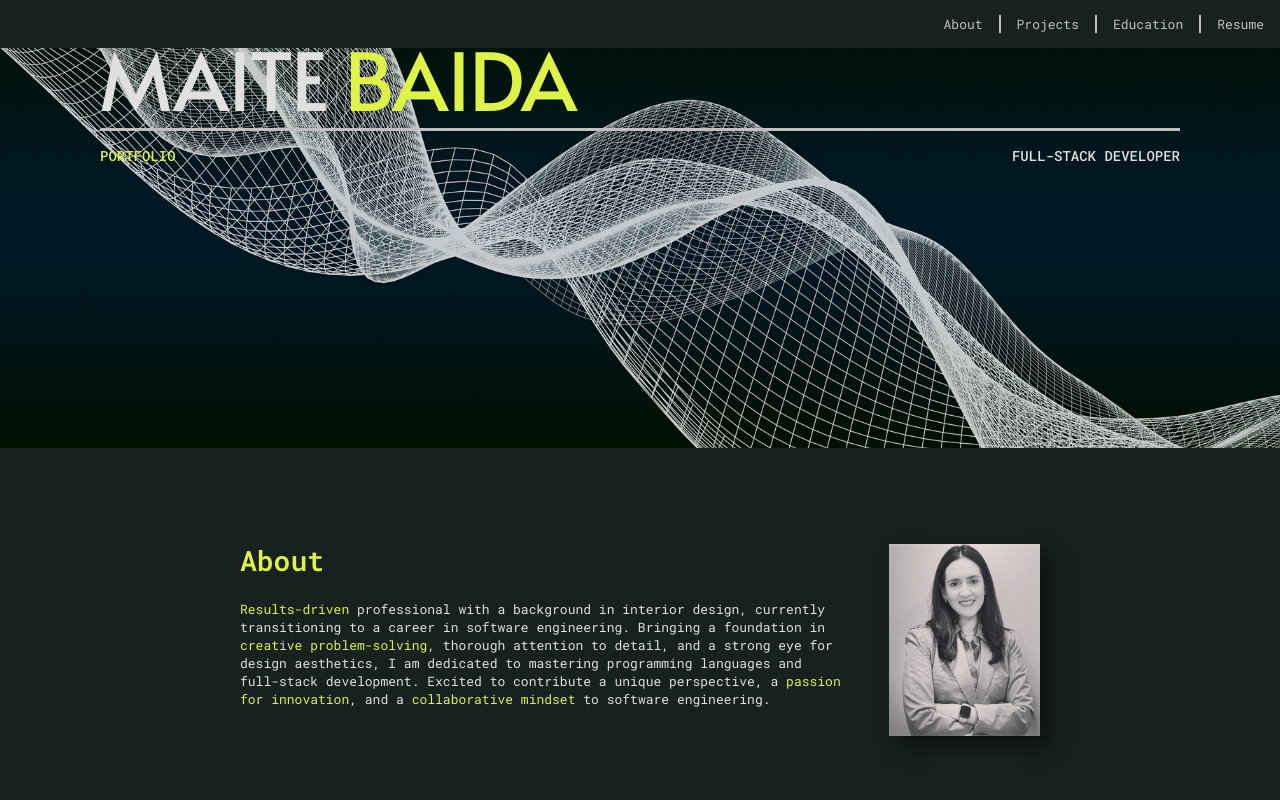
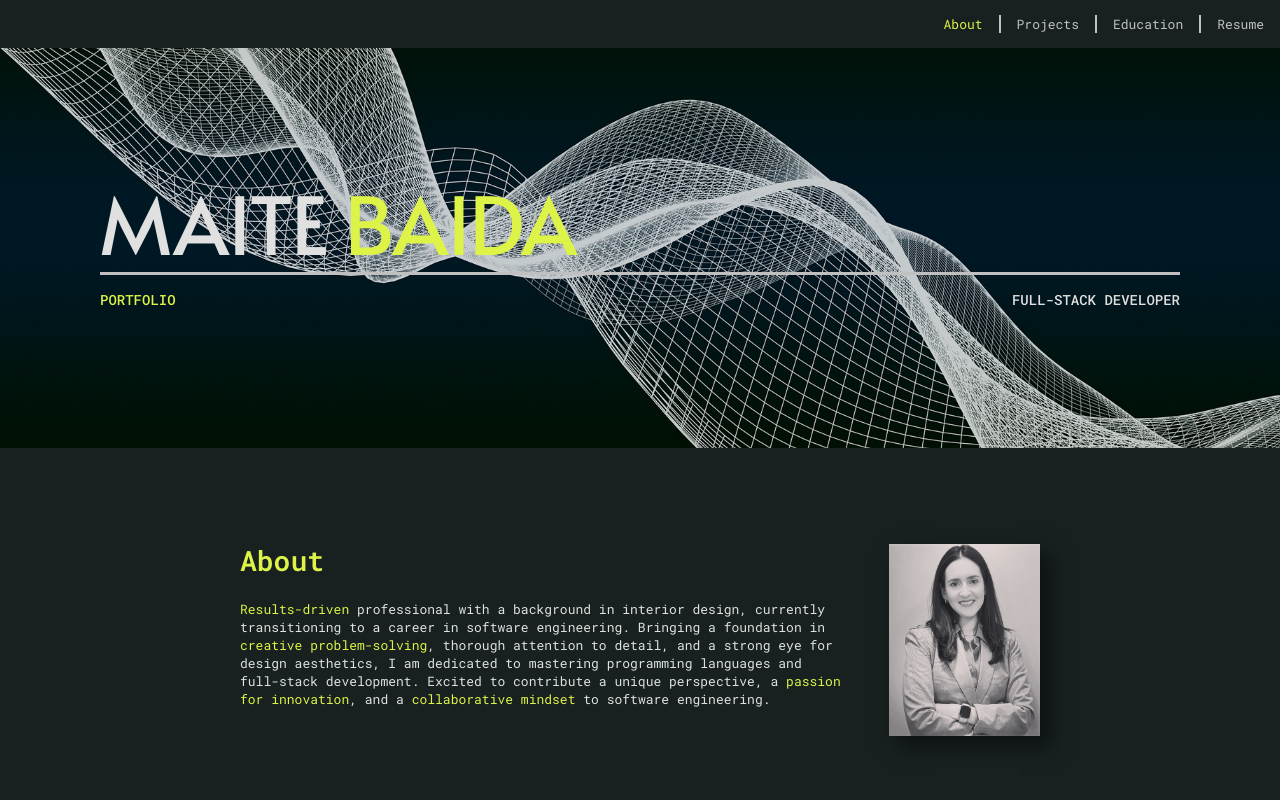
Before and after one commit to MaiteBaida/portfolio, a React (Create React App) app: page / in a window 1280 px wide. Shown: the top 800 px of the page. Built offline with nearby package versions, Linux system fonts and the light colour scheme.

Commit message:
adding project links (budgetwise is not ready), changes to hero styles, changes to nav bar styles

```diff
--- a/package.json
+++ b/package.json
@@ -1,4 +1,5 @@
 {
+  "homepage": "https://MaiteBaida.github.io/portfolio",
   "name": "portfolio",
   "version": "0.1.0",
   "private": true,
@@ -15,6 +16,8 @@
   },
   "scripts": {
     "start": "react-scripts start",
+    "predeploy": "npm run build",
+    "deploy": "gh-pages -d build",
     "build": "react-scripts build",
     "test": "react-scripts test",
     "eject": "react-scripts eject"
@@ -36,5 +39,8 @@
       "last 1 firefox version",
       "last 1 safari version"
     ]
+  },
+  "devDependencies": {
+    "gh-pages": "^6.1.1"
   }
 }
--- a/src/components/Header/Header.jsx
+++ b/src/components/Header/Header.jsx
@@ -1,44 +1,58 @@
-import { useState } from "react";
+import { useState, useEffect } from "react";
 import "./Header.scss";
 
 function Header() {
   const [selectedItem, setSelectedItem] = useState(" ");
 
-  const handleSelectedItem = (link) => {
-    setSelectedItem(link);
+  const sections = ["about", "projects", "education"];
+
+  useEffect(() => {
+    const options = {
+      root: null,
+      rootMargin: "0px",
+      threshold: 0.6,
     };
+
+    const observer = new IntersectionObserver((entries) => {
+      entries.forEach((entry) => {
+        if (entry.isIntersecting) {
+          setSelectedItem(entry.target.id);
+        }
+      });
+    }, options);
+
+    sections.forEach((section) => {
+      const element = document.getElementById(section);
+      if (element) observer.observe(element);
+    });
+
+    return () => {
+      sections.forEach((section) => {
+        const element = document.getElementById(section);
+        if (element) observer.unobserve(element);
+      });
+    };
+  }, [sections]);
 
   return (
     <header className="header">
       <nav>
         <ul className="header__list">
-          <a href="#about" onClick={() => handleSelectedItem("about")}>
+          {sections.map((section) => (
+            <a
+              key={section}
+              href={`#${section}`}
+              onClick={() => setSelectedItem(section)}
+            >
               <li
                 className={`header__item ${
-                selectedItem === "about" ? "header__item--selected" : " "
+                  selectedItem === section ? "header__item--selected" : ""
                 }`}
               >
-              About
+                {section.charAt(0).toUpperCase() + section.slice(1)}
               </li>
             </a>
-          <a href="#projects" onClick={() => handleSelectedItem("projects")}>
-            <li
-              className={`header__item ${
-                selectedItem === "projects" ? "header__item--selected" : " "
-              }`}
-            >
-              Projects
-            </li>
-          </a>
-          <a href="#education" onClick={() => handleSelectedItem("education")}>
-            <li
-              className={`header__item ${
-                selectedItem === "education" ? "header__item--selected" : " "
-              }`}
-            >
-              Education
-            </li>
-          </a>
+          ))}
           <li className="header__item header__item--last">Resume</li>
         </ul>
       </nav>
--- a/src/components/Hero/Hero.scss
+++ b/src/components/Hero/Hero.scss
@@ -11,7 +11,6 @@
   &__container {
     display: flex;
     flex-direction: column;
-
     @include tablet {
       padding: 0 1.25rem;
       max-width: 70rem;
@@ -21,7 +20,6 @@
   &__name {
     margin-top: 0;
     margin-bottom: 0.25rem;
-    padding-top: 2rem;
     color: $white;
     @include txt-mob-header;
     @include tablet {
@@ -30,10 +28,12 @@
     &-box {
       border-bottom: 3px solid silver;
       width: 100%;
+      margin-top: 5rem;
       @include tablet {
         flex-direction: row;
         display: flex;
         gap: 1rem;
+        margin-top: 11rem;
       }
     }
     &--green {
--- a/src/components/Projects/Projects.jsx
+++ b/src/components/Projects/Projects.jsx
@@ -10,7 +10,10 @@ function Projects() {
         <h2 className="projects__header">Projects</h2>
         <ul>
           <li className="projects__list-item">
-            <a href="#" className="projects__list-box">
+            <a
+              href="https://maitebaida.github.io/budgetwise/"
+              className="projects__list-box"
+            >
               <img
                 src={budgetwise}
                 alt="budgetwise project screenshot"
@@ -22,6 +25,7 @@ function Projects() {
                   Designed to help users efficiently manage their finances by
                   categorizing and tracking expenses. A full-stack application.
                 </p>
+                <p className="projects__txt">// Work In Progress</p>
                 <p className="projects__txt">
                   JavaScript | React.js | Node.js | MySQL | HTML5 | CSS
                 </p>
```
Also changed, not shown: 1 other file (tests, documents, lock files or other folders). Lines whose indentation alone changed are shown as unchanged.
